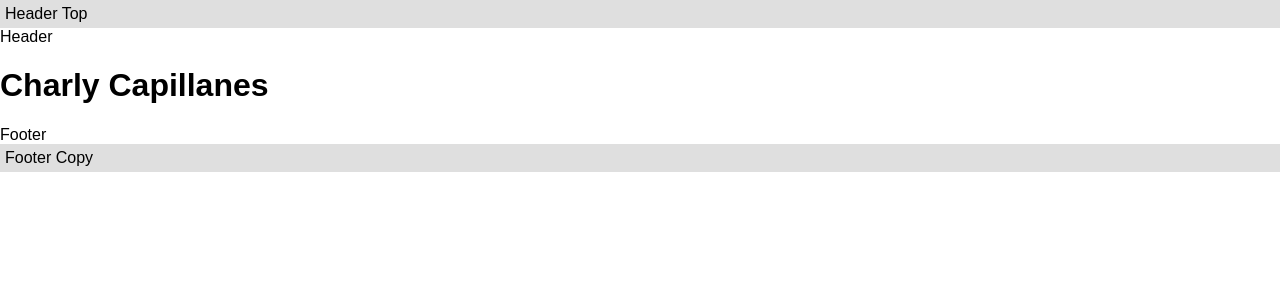
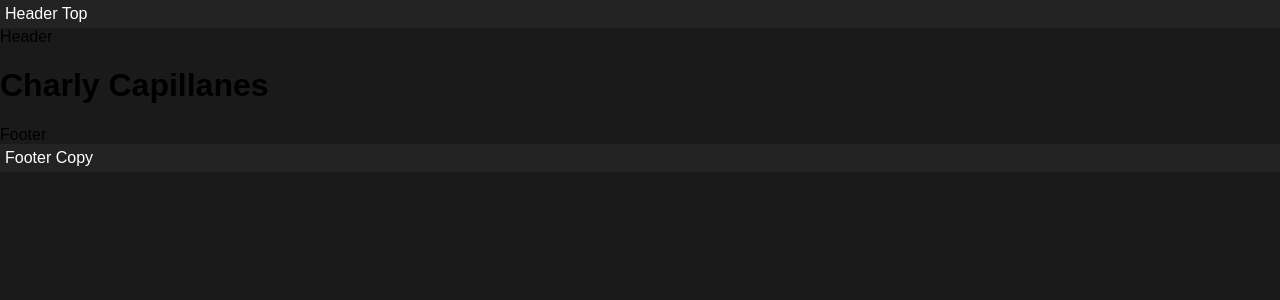
Before and after one commit to charly23/charly23.github.io, a PHP site: page / in a window 1280 px wide. Shown: the top 300 px of the page. Run offline with PHP 8.4, Linux system fonts and the light colour scheme.

Commit message:
add-style

```diff
--- a/css/styles.css
+++ b/css/styles.css
@@ -5,20 +5,22 @@ html, body {
     margin: 0;
 }
 body {
-    background-color: #fff;
+    background-color: #1a1a1a;
     font-family: sans-serif;
 }
 
 /** header **/
 #header-top .header-top__pad {
-    background: #dfdfdf;
+    background: #232323;
     padding: 5px;
+    color: #fff;
 }
 
 /** container **/
 
 /** footer **/
 #footer-copy .footer-copy__pad {
-    background: #dfdfdf;
+    background: #232323;
     padding: 5px;
+    color: #fff;
 }
```
